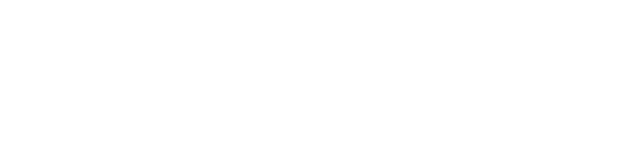
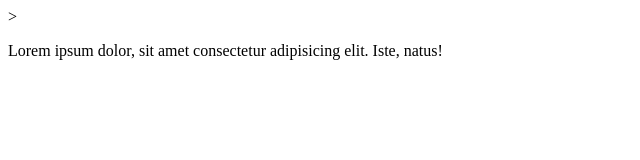
Before and after one commit to C0deC/git_test, a plain HTML site: page index.html in a window 1280 px wide. Shown: the whole page, without its empty margins (0-640 px from the left). Drawn offline with Linux system fonts and the light colour scheme.

Commit message:
Agregado DIV contenedor

```diff
--- a/index.html
+++ b/index.html
@@ -7,5 +7,12 @@
 </head>
 <body>
 
+    <!--DIV CONTENEDOR 1-->>
+    <div class="container">
+        <div class="row">
+            <p>Lorem ipsum dolor, sit amet consectetur adipisicing elit. Iste, natus!</p>
+        </div>
+    </div>
+
 </body>
 </html>
```
